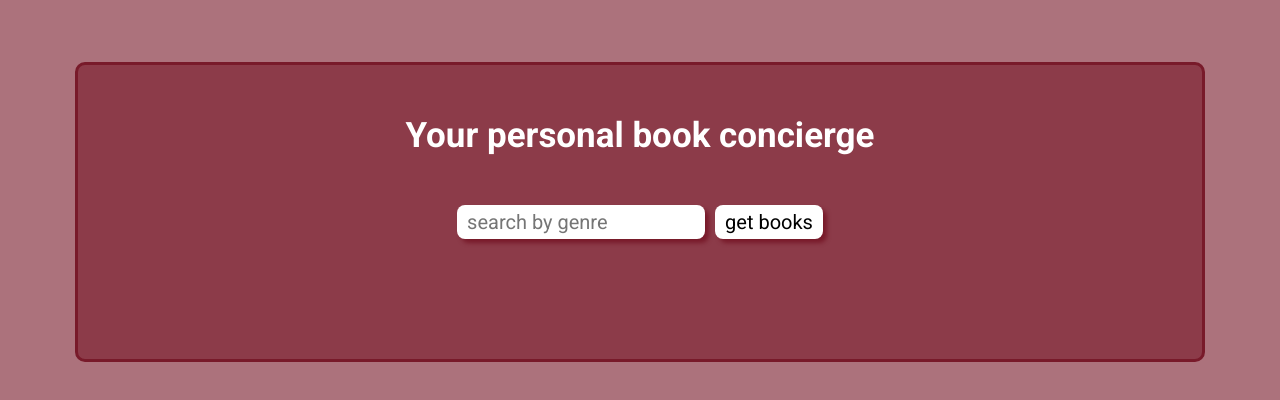
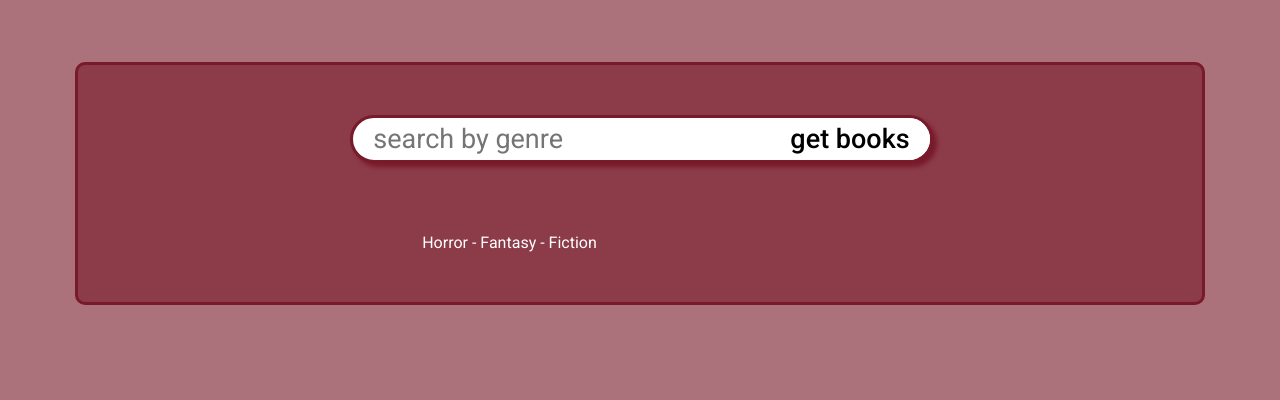
Before and after one commit to michelezedda/bookshelf, a website built with webpack: page src/index.html in a window 1280 px wide. Shown: the part 108-508 px from the top of the page. Built offline with Linux system fonts and the light colour scheme; a web font is replaced by a local one.

Commit message:
webpack project completed

```diff
--- a/src/css/style.scss
+++ b/src/css/style.scss
@@ -36,18 +36,17 @@ main {
   border-radius: 10px;
   margin: 70px auto;
   padding: 50px;
-  h1 {
-    font-size: 35px;
-    margin-bottom: 30px;
-  }
   input {
-    font-size: 20px;
-    border: 3px none $primary-color;
-    border-radius: 8px;
-    margin-right: 10px;
-    padding: 5px 10px 5px 10px;
+    font-size: 27px;
+    border: 3px solid $border-color;
+    border-radius: 30px;
+    margin-right: -10px;
+    padding: 5px 250px 5px 20px;
     box-shadow: 4px 4px 4px $border-color;
     margin-bottom: 50px;
+  }
+  input:focus {
+    outline: none;
   }
   button {
     border: 3px none $primary-color;
@@ -55,14 +54,30 @@ main {
     border-radius: 8px;
     font-size: 20px;
     padding: 5px 10px 5px 10px;
-    box-shadow: 4px 4px 4px $border-color,
+    box-shadow: 4px $border-color;
+    cursor: pointer;
   }
   button:hover {
     background-color: #ffffffd3;
-    cursor: pointer;
   }
   button:active {
     transform: scale(.98);
+  }
+  .search-button {
+    margin: 0 0 0 0;
+    border: 1px none $primary-color;
+    background-color: $primary-color;
+    border-radius: 30px;
+    font-size: 27px;
+    margin-left: -153px;
+    padding: 5px 20px;
+    font-weight: 500;
+  }
+  .search-button:hover {
+    background-color: $primary-color;
+  }
+  .search-button:active {
+    transform: none;
   }
   #book-list {
     display: grid;
--- a/src/index.html
+++ b/src/index.html
@@ -29,13 +29,13 @@
   </header>
 
   <main>
-    <h1>Your personal book concierge</h1><br>
     <input type="text" id="genre" placeholder="search by genre"><button class="search-button">get books</button>
 
     <div id="loader-center"></div>
 
     <div id="book-list" class="loading">
       <!-- Book results will be displayed here -->
+      <p class=""></p>Horror - Fantasy - Fiction
     </div>
     <div id="popup" class="popup">
       <span class="close-button">X</span>
--- a/src/js/library.js
+++ b/src/js/library.js
@@ -26,7 +26,7 @@ export function getBooks() {
                 <h3>${book.title}</h3>
                 <p>Author: ${
                   book.authors ? book.authors[0].name : "Unknown"
-                }</p>
+                }</p><br>
                 <button class="description-button" data-book-key="${
                   book.key
                 }">View Description</button>
```
Also changed, not shown: dist/bundle.js, dist/index.html, src/css/style.css, 1 other file.
